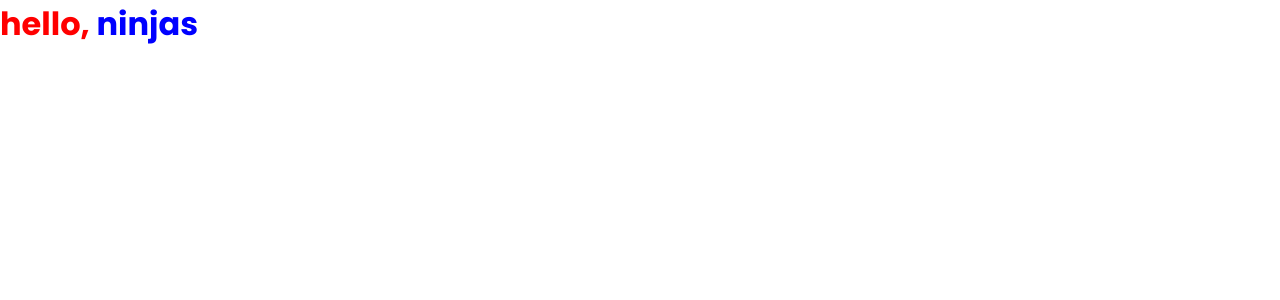
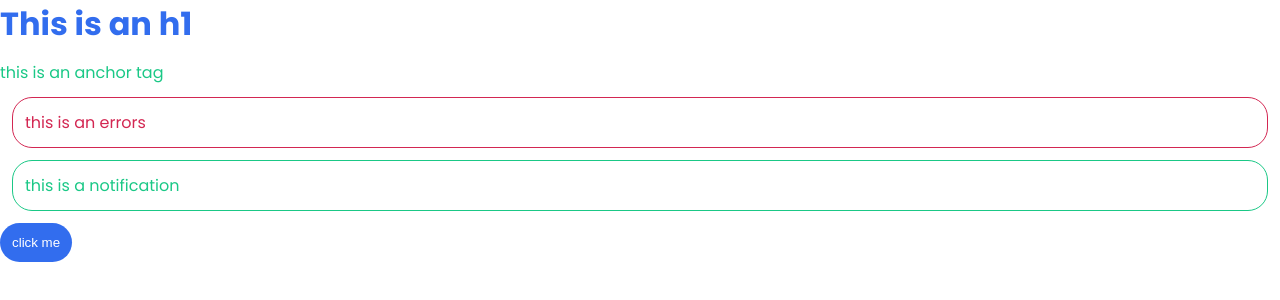
Before and after one commit to Tundrian/SassLibrary, a website: page index.html in a window 1280 px wide. Drawn offline with Linux system fonts and the light colour scheme.

Commit message:
added initial variables

```diff
--- a/index.html
+++ b/index.html
@@ -7,6 +7,12 @@
   <title>Complete SASS</title>
 </head>
 <body>
-  <h1>hello, <a href=""> ninjas</a></h1>
+
+  <h1>This is an h1</h1>
+  <a href="#">this is an anchor tag</a>
+  <p class="error">this is an errors</p>
+  <p class="notification">this is a notification</p>
+  <button>click me</button>
+
 </body>
 </html>
--- a/index.scss
+++ b/index.scss
@@ -29,9 +29,53 @@ img {
   max-width: 100%;
 }
 
+// Theme colors
+$primary: #326dee;
+$secondary: #1ac886;
+$error: #d32752;
+$info: #f6c31c;
+
+// Spacing
+$base-padding: 0.75rem;
+$base-margin: 0.75rem;
+
+// Borders
+$base-border-thickness: 1px;
+$base-border-radius: 20px;
+
 h1 {
-    color: red;
-  a {
-    color: blue;
-  }
+    color: $primary;
+    margin-bottom: $base-margin;
 }
+
+a {
+    color: $secondary;
+}
+
+button {
+    color: white;
+    border: 0;
+    background: $primary;
+    border-radius: $base-border-radius;
+    padding: $base-padding;
+}
+
+.error {
+    color: $error;
+    border-color: $error;
+    border-style: solid;
+    margin: $base-margin;
+    padding: $base-padding;
+    border-radius: $base-border-radius;
+    border-width: $base-border-thickness;
+}
+
+.notification {
+    color: $secondary;
+    border-color: $secondary;
+    border-style: solid;
+    margin: $base-margin;
+    padding: $base-padding;
+    border-radius: $base-border-radius;
+    border-width: $base-border-thickness;
+}
```
Also changed, not shown: css/index.css.
